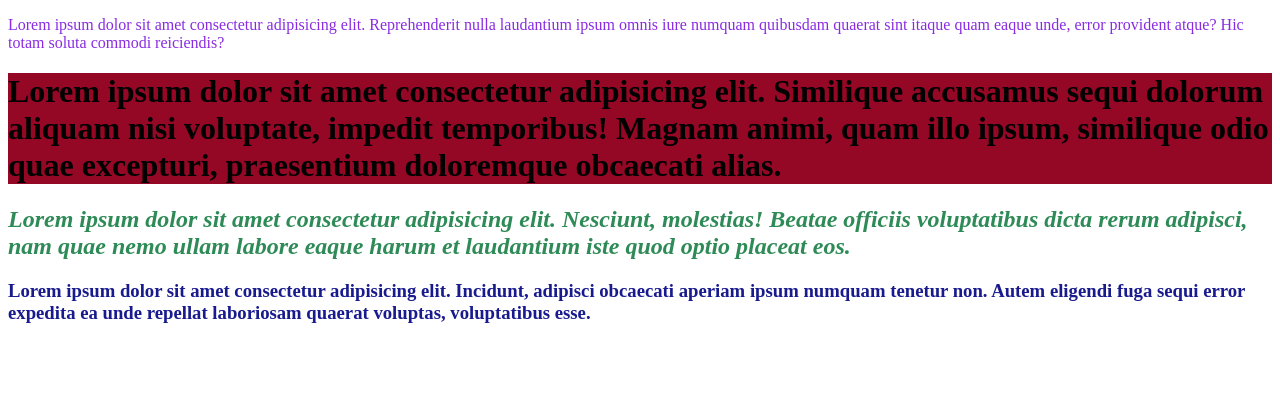
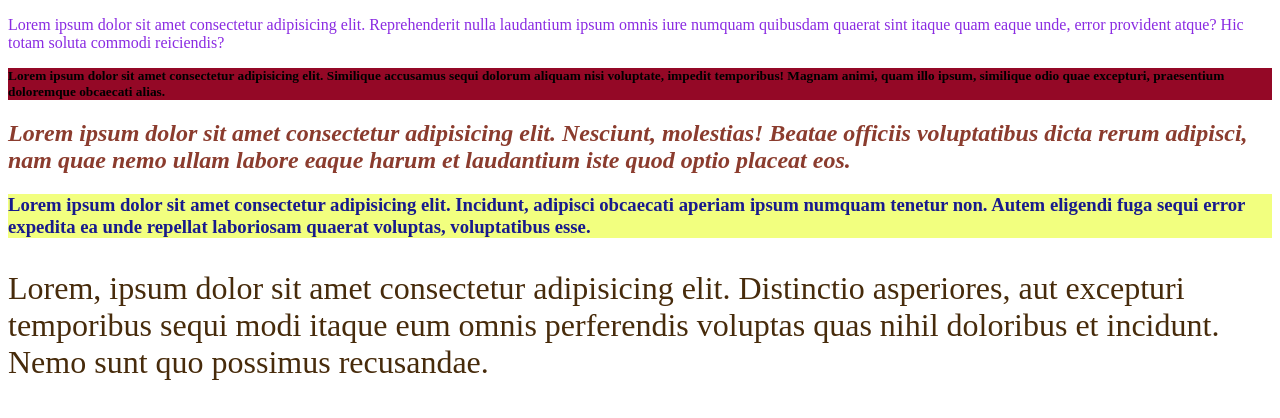
Before and after one commit to RafaelHernandezSierrra/Entornos-Rafael-Hernandez, a plain HTML site: page index.html in a window 1280 px wide. Drawn offline with Linux system fonts and the light colour scheme.

Commit message:
todo marron

```diff
--- a/2T_EED_RafaelHernandez.css/estilos.css
+++ b/2T_EED_RafaelHernandez.css/estilos.css
@@ -2,14 +2,20 @@ p{
     color: blueviolet;
 }
 h1{
+    font-size: smaller;
     font-weight: bolder;
     background-color: rgb(148, 8, 38);
 }
 h2{
     font-style: italic;
-    color: seagreen;
+    color: rgb(139, 60, 46);
 }
 h3{
     font-weight: bolder;
     color: rgb(24, 26, 141);
+    background-color: rgb(242, 255, 127);
 }
+.po{
+ color: rgb(71, 43, 11);
+ font-size: xx-large;
+}
--- a/index.html
+++ b/index.html
@@ -20,5 +20,8 @@
     <h3>
         Lorem ipsum dolor sit amet consectetur adipisicing elit. Incidunt, adipisci obcaecati aperiam ipsum numquam tenetur non. Autem eligendi fuga sequi error expedita ea unde repellat laboriosam quaerat voluptas, voluptatibus esse.
     </h3>
+    <p class="po">
+        Lorem, ipsum dolor sit amet consectetur adipisicing elit. Distinctio asperiores, aut excepturi temporibus sequi modi itaque eum omnis perferendis voluptas quas nihil doloribus et incidunt. Nemo sunt quo possimus recusandae.
+    </p>
 </body>
 </html>
```
